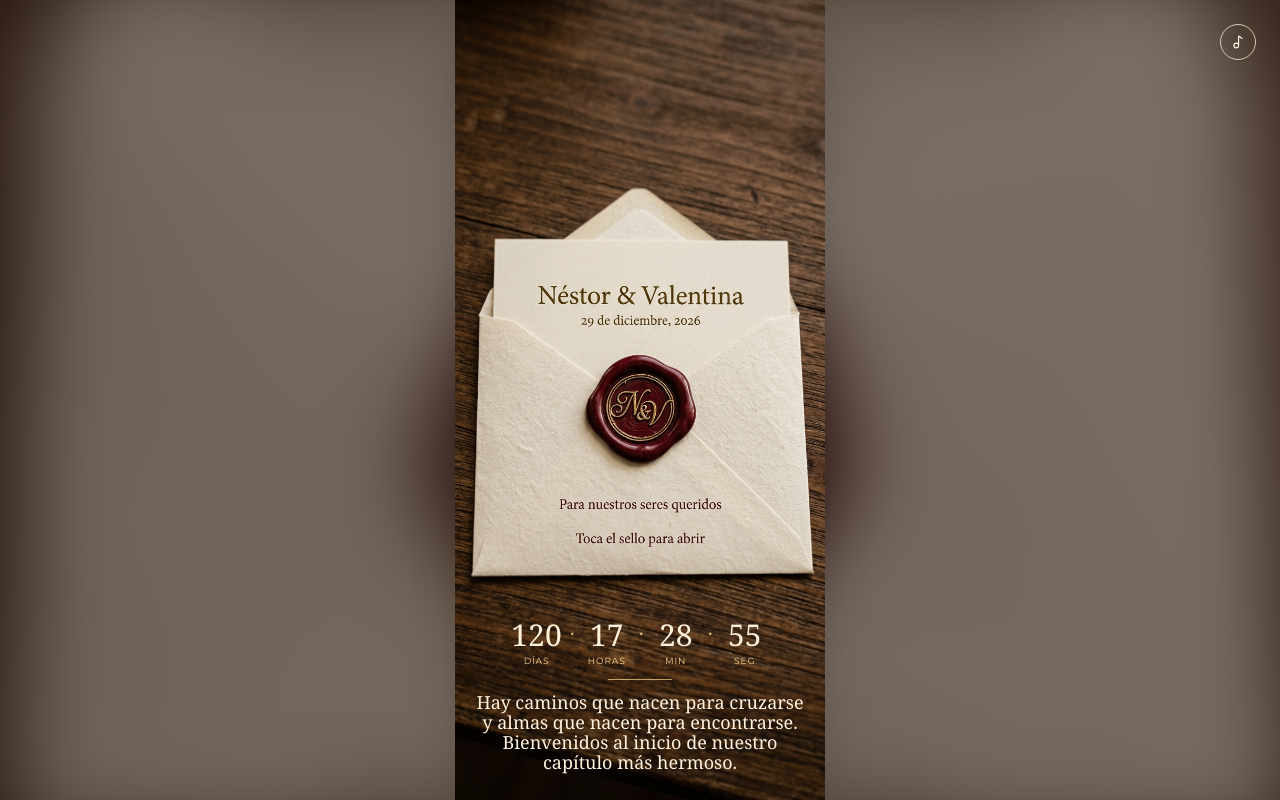
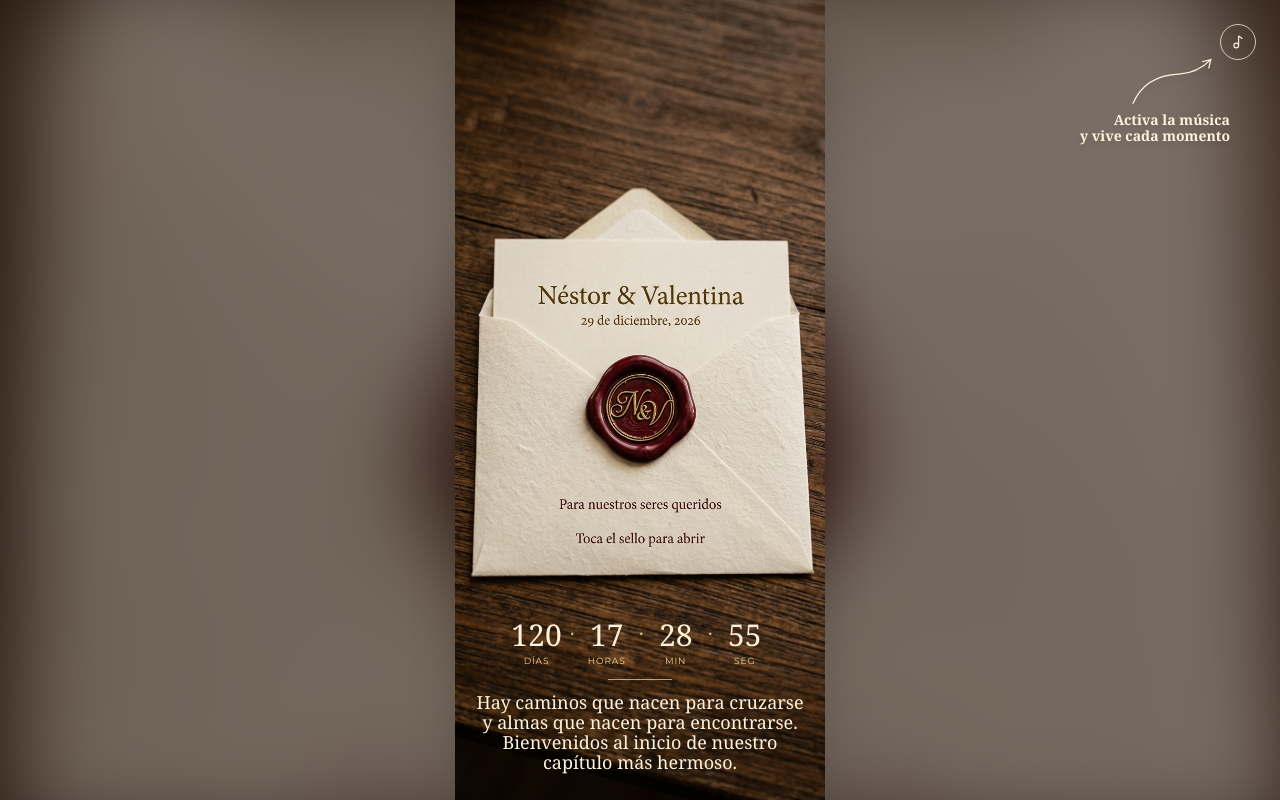
Before and after one commit to nestordqa/invitacion-boda, a Next.js app: page / in a window 1280 px wide. Shown: the top 800 px of the page. Built offline with nearby package versions, Linux system fonts and the light colour scheme.

Commit message:
fix: fixing music button

```diff
--- a/components/EnvelopeCover.tsx
+++ b/components/EnvelopeCover.tsx
@@ -73,6 +73,17 @@ export function EnvelopeCover({ children }: EnvelopeCoverProps) {
           animate={{ opacity: isOpening ? [0, 0.16, 0] : 0 }}
           transition={{ duration: 0.8, times: [0, 0.2, 1] }}
         />
+        <div className="pointer-events-none absolute right-8 top-11 z-[55] w-44 -translate-x-0.5 text-right text-[#fff2dc] sm:right-12 sm:top-14">
+          <svg viewBox="0 0 130 72" className="ml-auto h-13 w-28 stroke-[#fff2dc] stroke-[1.7] drop-shadow-md" fill="none" aria-hidden="true">
+            <path d="M8 66C20 38 43 26 72 25C92 24 105 16 116 5" />
+            <path d="M104 8L116 5L113 17" />
+          </svg>
+          <p className="mt-1 font-serif text-sm font-semibold leading-4 drop-shadow-md">
+            Activa la música
+            <br />
+            y vive cada momento
+          </p>
+        </div>
         <div className="absolute inset-x-4 bottom-5 z-[60] mx-auto w-fit sm:bottom-7">
           <EnvelopeCountdown />
         </div>
--- a/components/MusicPlayer.tsx
+++ b/components/MusicPlayer.tsx
@@ -13,11 +13,17 @@ export function MusicPlayer({ className = "" }: MusicPlayerProps) {
   const [wasPausedByGuest, setWasPausedByGuest] = useState(false);
 
   useEffect(() => {
-    const audio = audioRef.current;
+    const timer = window.setTimeout(() => {
+      const audio = audioRef.current;
 
-    if (audio) {
-      void audio.play();
-    }
+      if (audio) {
+        void audio.play().catch(() => {
+          setIsPlaying(false);
+        });
+      }
+    }, 1_500);
+
+    return () => window.clearTimeout(timer);
   }, []);
 
   async function toggleMusic() {
```
